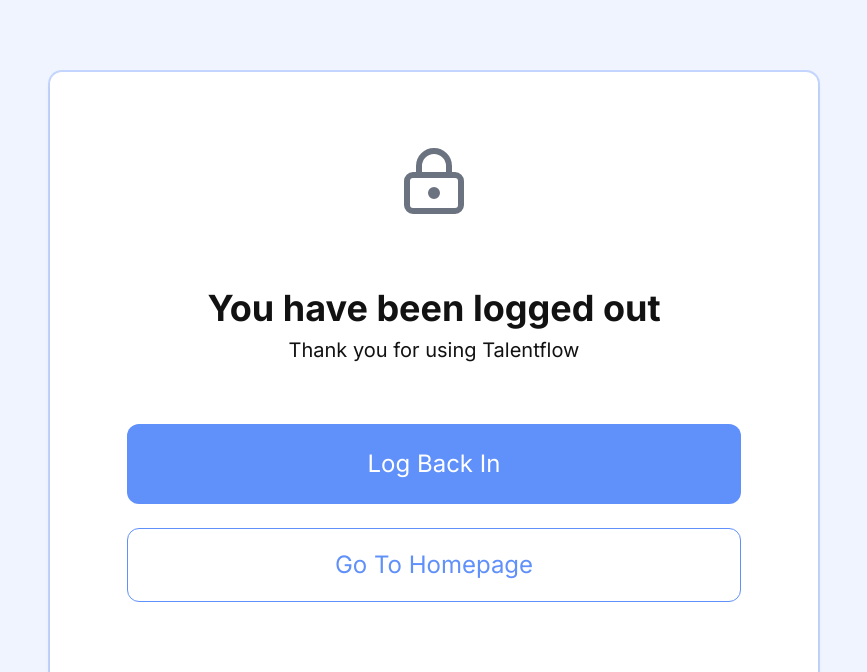
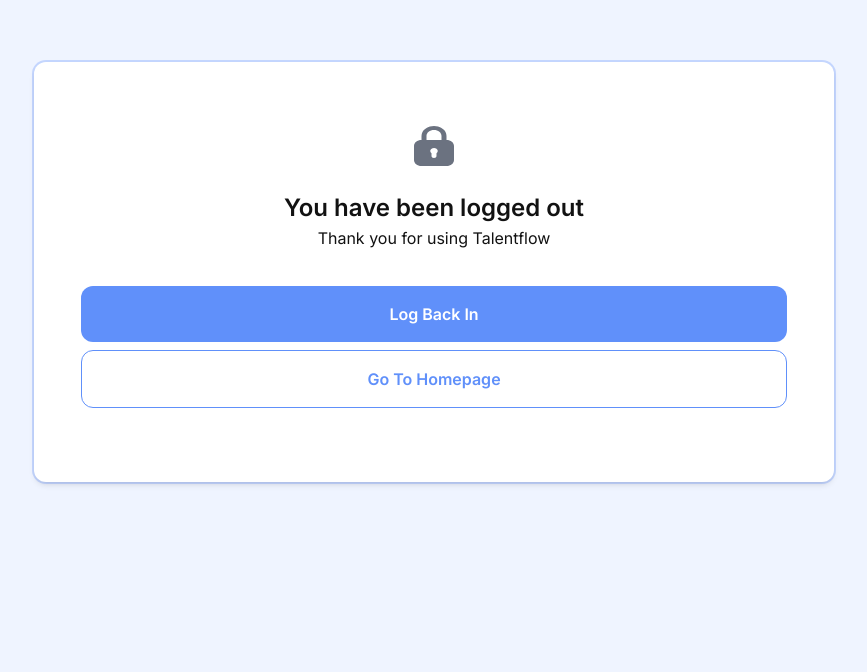
Before and after one commit to Dhee-codes/talent-flow, a React (Vite) app: page /logout in a window 1280 px wide. Shown: the part 128-800 px from the top of the page, without its empty margins (206-1073 px from the left). Built offline with nearby package versions, Linux system fonts and the light colour scheme.

Commit message:
Restyle logout page

```diff
--- a/src/pages/Logout.tsx
+++ b/src/pages/Logout.tsx
@@ -1,30 +1,42 @@
 import { Link } from "react-router-dom";
-import { LockKeyhole } from "lucide-react";
 
 const Logout = () => {
   return (
-    <>
-      <div className="relative bg-primary-foreground w-[60%] my-50 mx-auto py-50 rounded-xl text-center shadow-md ring-2 ring-primary/30">
-       <LockKeyhole className="absolute w-18 h-18  text-text-muted top-1/10 left-1/2  -translate-x-1/2"/>
-        <h4 className="font-bold text-heading text-4xl mt-4 mb-2">
+    <main className="min-h-screen flex justify-center items-center px-6">
+      <div className="grid place-items-center bg-primary-foreground w-full md:w-2/3 max-w-200 px-6 md:px-11.75 py-12 md:pt-16 md:pb-18.5 rounded-xl text-center shadow-md ring-2 ring-primary/30">
+        <svg
+          aria-hidden="true"
+          width="40"
+          height="40"
+          viewBox="0 0 40 40"
+          fill="none"
+          xmlns="http://www.w3.org/2000/svg"
+          className="w-8 md:w-10 mb-6"
+        >
+          <path
+            d="M32.5 14V10C32.5 4.4 27 0 20 0C13 0 7.5 4.4 7.5 10V14C3.25 14 0 16.6 0 20V34C0 37.4 3.25 40 7.5 40H32.5C36.75 40 40 37.4 40 34V20C40 16.6 36.75 14 32.5 14ZM12.5 10C12.5 6.6 15.75 4 20 4C24.25 4 27.5 6.6 27.5 10V14H12.5V10ZM22.75 27L22.5 27.2V30C22.5 31.2 21.5 32 20 32C18.5 32 17.5 31.2 17.5 30V27.2C16 26 15.75 24.2 17.25 23C18.75 21.8 21 21.6 22.5 22.8C24 23.8 24.25 25.8 22.75 27Z"
+            fill="#6B7280"
+          />
+        </svg>
+
+        <h4 className="font-semibold text-heading text-xl md:text-2xl leading-normal">
           You have been logged out
         </h4>
-        <p className="text-xl">Thank you for using Talentflow</p>
+        <p className="text-sm md:text-base">Thank you for using Talentflow</p>
         <Link
-          to="/"
-          className=" block w-[80%] mx-auto bg-primary text-primary-foreground hover:bg-primary/80 text-2xl mt-15 py-6 rounded-xl"
+          to="/login"
+          className=" block w-full bg-primary text-primary-foreground hover:bg-primary/80 text-base leading-6 font-semibold mt-9 py-2 md:py-4 rounded-xl"
         >
           Log Back In
         </Link>
         <Link
           to="/"
-          className=" block w-[80%] mx-auto  text-primary  text-2xl mt-6 py-5 rounded-xl border border-primary hover:bg-primary/10"
+          className=" block w-full text-primary text-base leading-6 font-semibold mt-2 py-2 md:py-4 rounded-xl border border-primary hover:bg-primary/10"
         >
           Go To Homepage
         </Link>
       </div>
-
-    </>
+    </main>
   );
 };
 
```
Also changed, not shown: src/pages/Home.tsx (line endings or trailing spaces).
